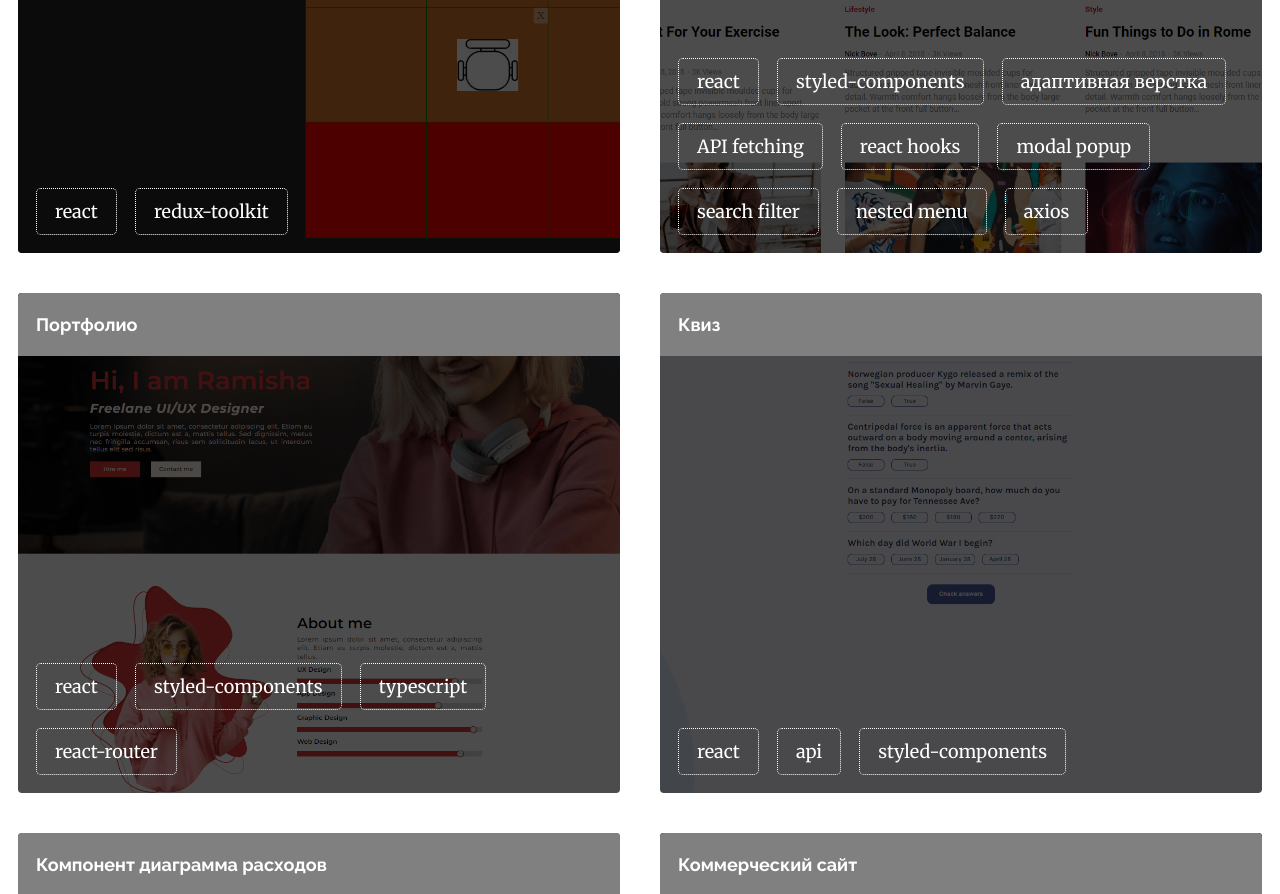
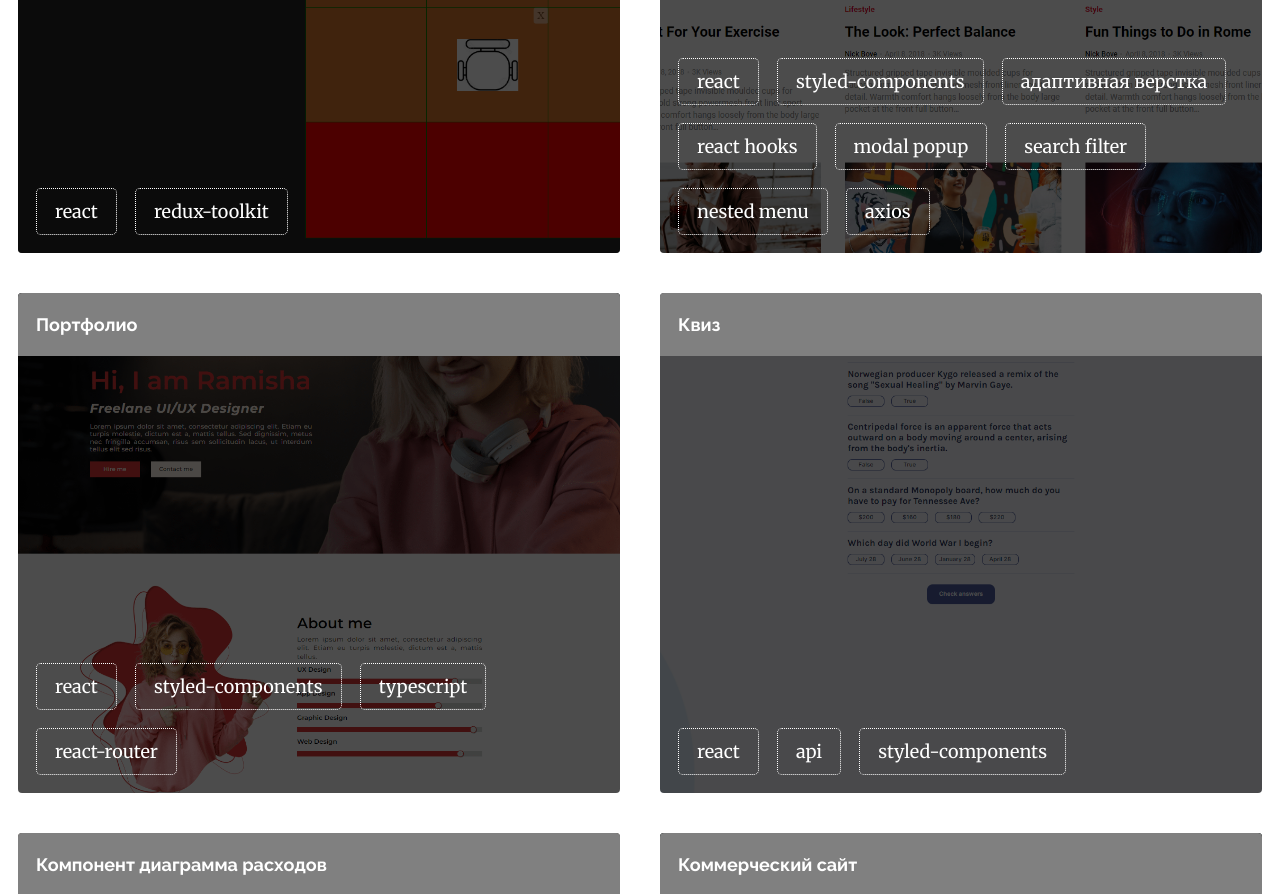
Before and after one commit to DenKuznets/portfolio, a React (Vite) app: page /allworks in a window 1280 px wide. Shown: the part 920-1814 px from the top of the page. Built offline with nearby package versions, Linux system fonts and the light colour scheme.

Commit message:
new project and work small hover edit

```diff
--- a/src/components/WorkSmall.jsx
+++ b/src/components/WorkSmall.jsx
@@ -45,6 +45,7 @@ const WorkSmallStyled = styled.div`
 
     button {
         position: absolute;
+
         top: 50%;
         left: 50%;
         transform: translateX(-50%) scale(0);
@@ -53,7 +54,8 @@ const WorkSmallStyled = styled.div`
         width: 100%;
         /* border: none; */
         border: 1px solid white;
-        background-color: transparent;
+        /* background-color: transparent; */
+        background-color: rgba(0,0,0, 0.8);
         color: white;
         padding: 1em;
         text-align: start;
--- a/utils.js
+++ b/utils.js
@@ -200,7 +200,6 @@ export const localization = {
                         "react",
                         "styled-components",
                         "адаптивная верстка",
-                        "API fetching",
                         "react hooks",
                         "modal popup",
                         "search filter",
```
